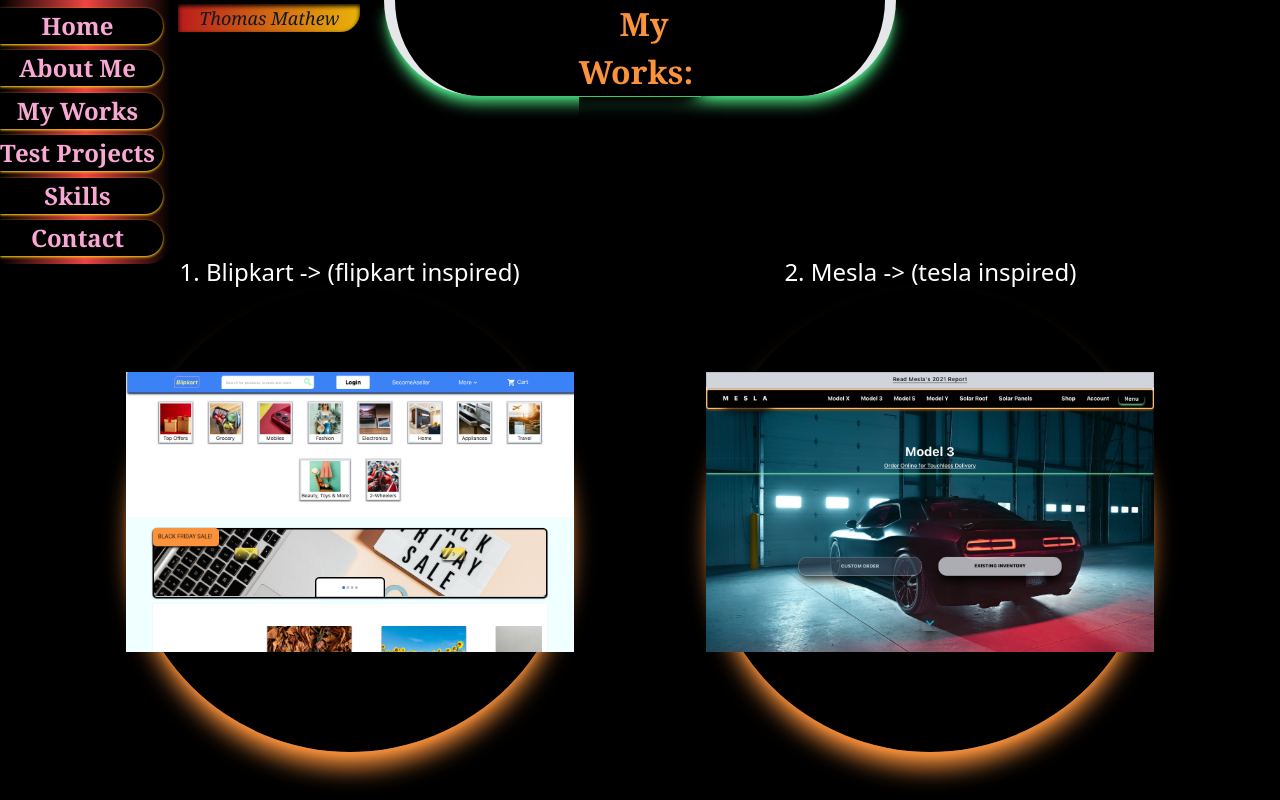
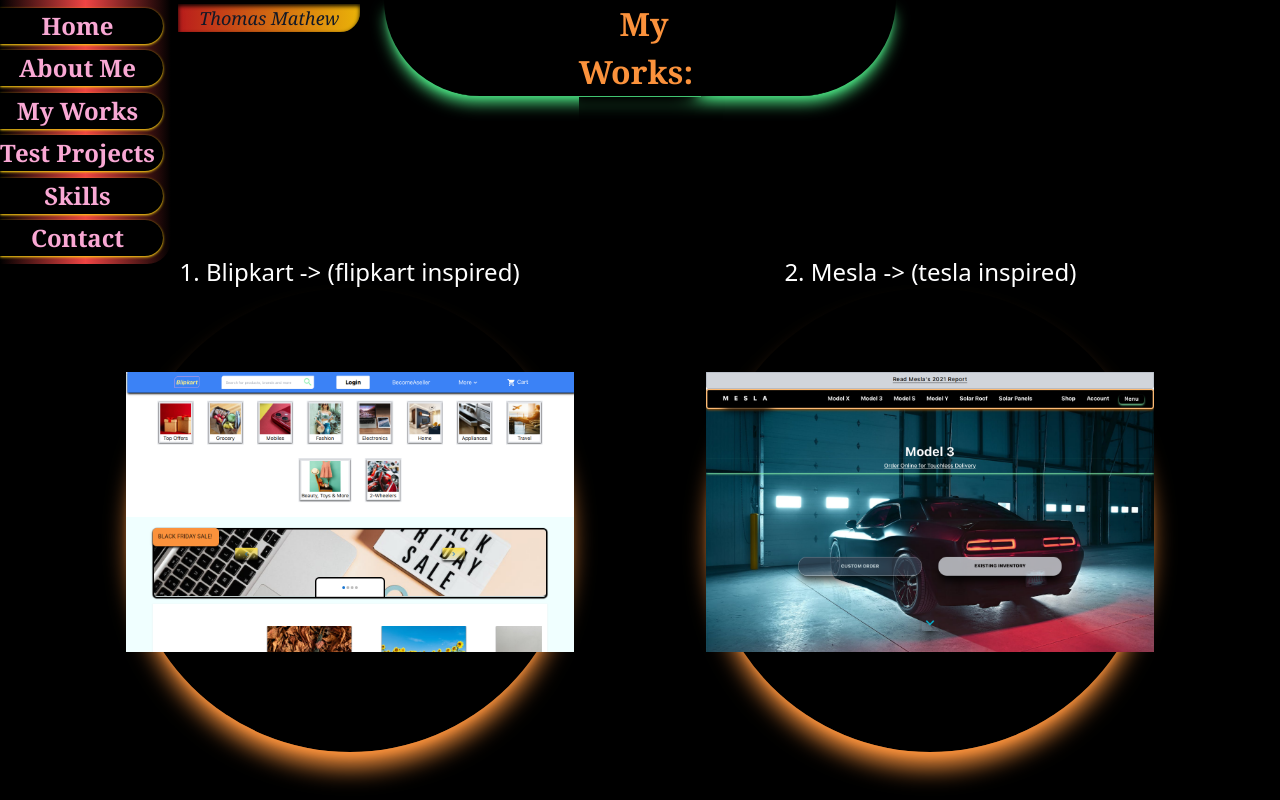
Before and after one commit to luffy17zoro17/portfolio.1, a Next.js app: page /myworks in a window 1280 px wide. Shown: the top 800 px of the page. Built offline with nearby package versions, Linux system fonts and the light colour scheme.

Commit message:
work border fix

```diff
--- a/components/Works.js
+++ b/components/Works.js
@@ -54,7 +54,7 @@
       <div className="relative flex justify-center bg-black">
 
          <h2 className="fixed border-x-[1rem]  w-[40%] z-30 top-[2.1rem]
-          bg-black shadow-lg shadow-green-400 rounded-b-full
+          bg-black shadow-lg shadow-green-400 rounded-b-full border-black
           text-center text-white font-bold text-[1.5rem] md:top-0
           md:border-x-[0.7rem]
           xl:text-[2rem]">
```
